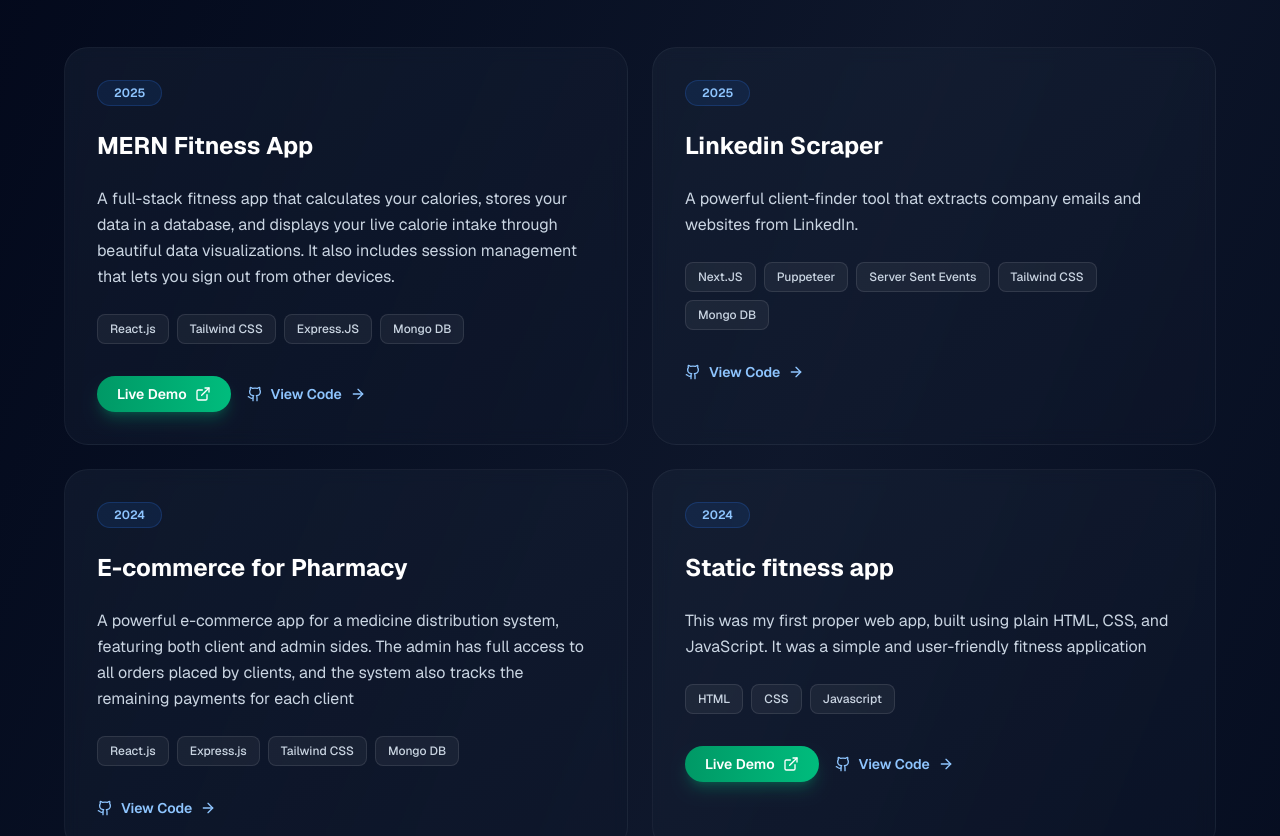
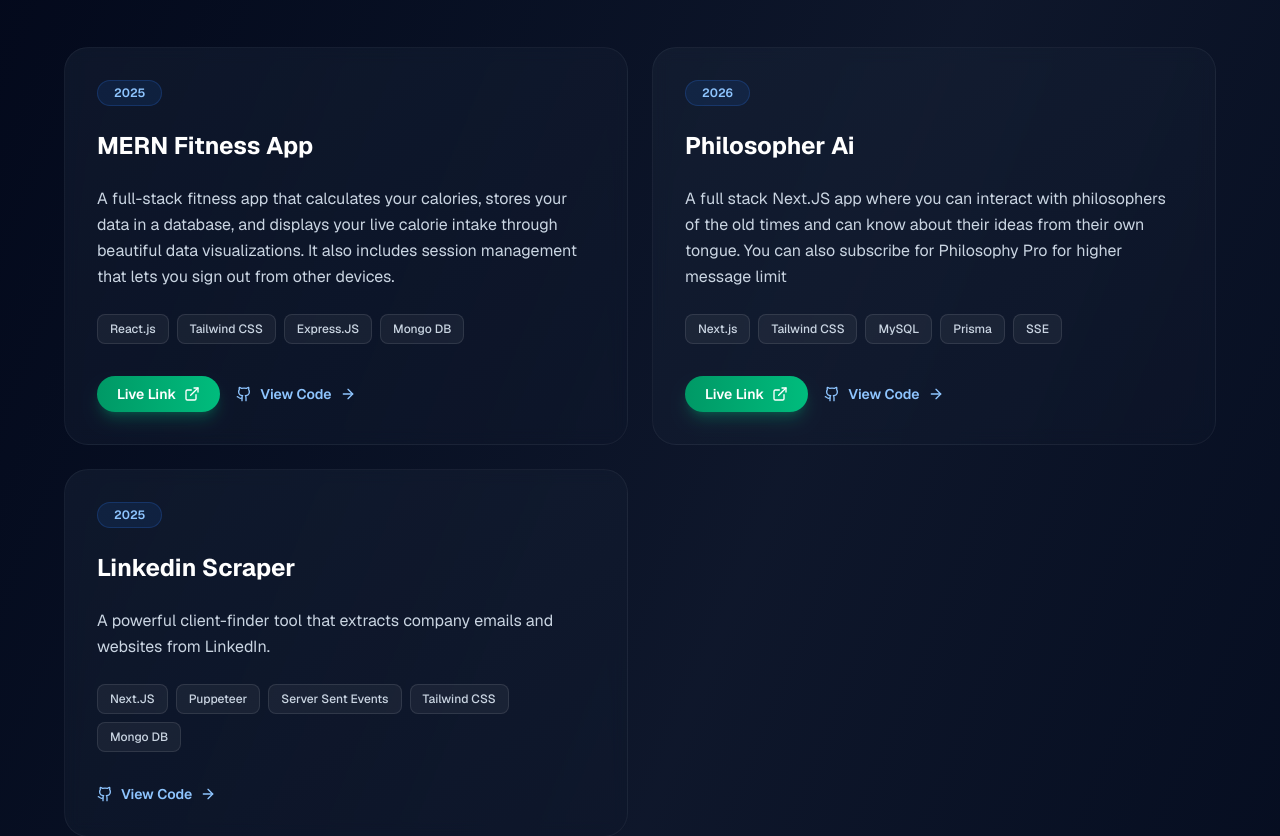
Before and after one commit to izhanwk/Portfolio-Website, a Next.js app: page / in a window 1280 px wide. Shown: the part 760-1596 px from the top of the page. Built offline with nearby package versions, Linux system fonts and the light colour scheme.

Commit message:
new update

```diff
--- a/app/page.js
+++ b/app/page.js
@@ -18,6 +18,15 @@ const projects = [
     live: "https://mern-fitness-app-one.vercel.app/",
   },
   {
+    title: "Philosopher Ai",
+    description:
+      "A full stack Next.JS app where you can interact with philosophers of the old times and can know about their ideas from their own tongue. You can also subscribe for Philosophy Pro for higher message limit",
+    stack: ["Next.js", "Tailwind CSS", "MySQL", "Prisma", "SSE"],
+    year: "2026",
+    href: "https://github.com/izhanwk/Philosophy-Ai",
+    live: "https://philosophy-ai-1bpi.vercel.app/",
+  },
+  {
     title: "Linkedin Scraper",
     description:
       "A powerful client-finder tool that extracts company emails and websites from LinkedIn.",
@@ -30,23 +39,6 @@ const projects = [
     ],
     year: "2025",
     href: "https://github.com/izhanwk/Client-Finder",
-  },
-  {
-    title: "E-commerce for Pharmacy",
-    description:
-      "A powerful e-commerce app for a medicine distribution system, featuring both client and admin sides. The admin has full access to all orders placed by clients, and the system also tracks the remaining payments for each client",
-    stack: ["React.js", "Express.js", "Tailwind CSS", "Mongo DB"],
-    year: "2024",
-    href: "https://github.com/izhanwk/online-store-admin",
-  },
-  {
-    title: "Static fitness app",
-    description:
-      "This was my first proper web app, built using plain HTML, CSS, and JavaScript. It was a simple and user-friendly fitness application",
-    stack: ["HTML", "CSS", "Javascript"],
-    year: "2024",
-    live: "https://izhanwk.github.io/JS-Fitness-App/",
-    href: "https://github.com/izhanwk/JS-Fitness-App",
   },
 ];
 
@@ -68,7 +60,7 @@ const capabilities = [
     title: "Backend development",
     caption:
       "Backend development, including building scalable APIs, managing databases, and ensuring secure server-side functionality.",
-    items: ["Next JS", "Node JS", "Express JS", "Mongo DB", "My SQL"],
+    items: ["Next JS", "Node JS", "Express JS", "Mongo DB", "My SQL", "Prisma"],
   },
   {
     title: "Web Scraping",
@@ -121,10 +113,10 @@ export default function App() {
           __html: JSON.stringify(structuredData),
         }}
       />
-      <div className="pointer-events-none absolute inset-0 bg-[radial-gradient(ellipse_at_top,_var(--tw-gradient-stops))] from-blue-900/20 via-transparent to-transparent" />
+      <div className="pointer-events-none absolute inset-0 bg-[radial-gradient(ellipse_at_top,var(--tw-gradient-stops))] from-blue-900/20 via-transparent to-transparent" />
 
-      <div className="pointer-events-none absolute -top-40 right-0 h-[300px] w-[300px] sm:h-[600px] sm:w-[600px] rounded-full bg-gradient-to-br from-blue-500/10 to-cyan-500/10 blur-3xl" />
-      <div className="pointer-events-none absolute bottom-0 left-0 h-[200px] w-[200px] sm:h-[400px] sm:w-[400px] rounded-full bg-gradient-to-tr from-emerald-500/10 to-blue-500/10 blur-3xl" />
+      <div className="pointer-events-none absolute -top-40 right-0 h-[300px] w-[300px] sm:h-[600px] sm:w-[600px] rounded-full bg-linear-to-br from-blue-500/10 to-cyan-500/10 blur-3xl" />
+      <div className="pointer-events-none absolute bottom-0 left-0 h-[200px] w-[200px] sm:h-[400px] sm:w-[400px] rounded-full bg-linear-to-tr from-emerald-500/10 to-blue-500/10 blur-3xl" />
 
       <main className="relative mx-auto max-w-7xl px-4 sm:px-6 py-12 sm:py-20 lg:px-16">
         <header className="grid gap-12 lg:grid-cols-[1.3fr_0.7fr] lg:gap-20 lg:items-start mb-20 sm:mb-32">
@@ -142,7 +134,7 @@ export default function App() {
             <div className="space-y-4 sm:space-y-6">
               <h1 className="text-4xl sm:text-5xl font-bold leading-[1.1] tracking-tight text-white lg:text-7xl">
                 Izhan.
-                <span className="text-4xl sm:text-5xl font-bold leading-[1.1] tracking-tight bg-gradient-to-r from-blue-600 to-cyan-600 bg-clip-text text-transparent lg:text-7xl">
+                <span className="text-4xl sm:text-5xl font-bold leading-[1.1] tracking-tight bg-linear-to-r from-blue-600 to-cyan-600 bg-clip-text text-transparent lg:text-7xl">
                   Dev
                 </span>
               </h1>
@@ -159,14 +151,14 @@ export default function App() {
 
             <div className="flex flex-col sm:flex-row flex-wrap gap-3 sm:gap-4 pt-4">
               <a
-                className="group inline-flex items-center justify-center gap-3 rounded-full bg-gradient-to-r from-blue-600 to-cyan-600 px-6 sm:px-8 py-3 sm:py-4 font-semibold text-white shadow-lg shadow-blue-500/25 transition-all duration-300 hover:shadow-xl hover:shadow-blue-500/40 hover:scale-[1.02] focus-visible:outline focus-visible:outline-2 focus-visible:outline-offset-2 focus-visible:outline-blue-500 text-sm sm:text-base"
+                className="group inline-flex items-center justify-center gap-3 rounded-full bg-linear-to-r from-blue-600 to-cyan-600 px-6 sm:px-8 py-3 sm:py-4 font-semibold text-white shadow-lg shadow-blue-500/25 transition-all duration-300 hover:shadow-xl hover:shadow-blue-500/40 hover:scale-[1.02] focus-visible:outline  focus-visible:outline-offset-2 focus-visible:outline-blue-500 text-sm sm:text-base"
                 href="#projects"
               >
                 View Projects
                 <ArrowRight className="h-4 w-4 sm:h-5 sm:w-5 transition-transform group-hover:translate-x-1" />
               </a>
               <a
-                className="inline-flex items-center justify-center gap-3 rounded-full border border-slate-700 bg-slate-800/50 px-6 sm:px-8 py-3 sm:py-4 font-semibold text-white backdrop-blur-sm transition-all duration-300 hover:border-slate-600 hover:bg-slate-800 focus-visible:outline focus-visible:outline-2 focus-visible:outline-offset-2 focus-visible:outline-slate-500 text-sm sm:text-base"
+                className="inline-flex items-center justify-center gap-3 rounded-full border border-slate-700 bg-slate-800/50 px-6 sm:px-8 py-3 sm:py-4 font-semibold text-white backdrop-blur-sm transition-all duration-300 hover:border-slate-600 hover:bg-slate-800 focus-visible:outline  focus-visible:outline-offset-2 focus-visible:outline-slate-500 text-sm sm:text-base"
                 href="#contact"
               >
                 Get in Touch
@@ -175,8 +167,8 @@ export default function App() {
           </div>
 
           <div className="relative lg:sticky lg:top-20 mt-8 lg:mt-0">
-            <div className="absolute -inset-2 sm:-inset-4 rounded-[2rem] sm:rounded-[3rem] bg-gradient-to-br from-blue-500/20 to-cyan-500/20 blur-2xl" />
-            <div className="relative rounded-[2rem] sm:rounded-[2.5rem] border border-white/10 bg-gradient-to-br from-slate-800/90 to-slate-900/90 p-6 sm:p-8 backdrop-blur-xl shadow-2xl">
+            <div className="absolute -inset-2 sm:-inset-4 rounded-4xl sm:rounded-[3rem] bg-linear-to-br from-blue-500/20 to-cyan-500/20 blur-2xl" />
+            <div className="relative rounded-4xl sm:rounded-[2.5rem] border border-white/10 bg-linear-to-br from-slate-800/90 to-slate-900/90 p-6 sm:p-8 backdrop-blur-xl shadow-2xl">
               <div className="mb-6 sm:mb-8 flex items-center gap-4">
                 <div className="rounded-xl bg-blue-500/10 p-3">
                   <Laptop className="h-5 w-5 sm:h-6 sm:w-6 text-blue-400" />
@@ -191,11 +183,12 @@ export default function App() {
                   {
                     label: "Front End",
                     content:
-                      "JavaScript, TypeScript, React.js, Next.js, Redux, Tailwind CSS",
+                      "TypeScript, React.js, Next.js, Redux, Tailwind CSS",
                   },
                   {
                     label: "Backend",
-                    content: "Node.js, Express.js, Server Sent Events (SSE)",
+                    content:
+                      "Node.js, Express.js, Server Sent Events (SSE), SQL/nonSQL, Prisma",
                   },
                   {
                     label: "Other",
@@ -278,9 +271,9 @@ export default function App() {
                         href={project.live}
                         target="_blank"
                         rel="noopener noreferrer"
-                        className="inline-flex items-center gap-2 rounded-full bg-gradient-to-r from-emerald-600 to-emerald-500 px-4 sm:px-5 py-2 text-xs sm:text-sm font-semibold text-white shadow-lg shadow-emerald-500/25 transition-all duration-300 hover:shadow-xl hover:shadow-emerald-500/40 hover:scale-105"
+                        className="inline-flex items-center gap-2 rounded-full bg-linear-to-r from-emerald-600 to-emerald-500 px-4 sm:px-5 py-2 text-xs sm:text-sm font-semibold text-white shadow-lg shadow-emerald-500/25 transition-all duration-300 hover:shadow-xl hover:shadow-emerald-500/40 hover:scale-105"
                       >
-                        Live Demo
+                        Live Link
                         <ExternalLink className="h-3 w-3 sm:h-4 sm:w-4" />
                       </a>
                     )}
@@ -321,7 +314,7 @@ export default function App() {
             {capabilities.map((capability, index) => (
               <article
                 key={capability.title}
-                className="group rounded-2xl sm:rounded-3xl border border-white/5 bg-gradient-to-br from-slate-800/40 to-slate-900/40 p-6 sm:p-8 backdrop-blur-sm transition-all duration-500 hover:border-white/20 hover:bg-slate-800/60"
+                className="group rounded-2xl sm:rounded-3xl border border-white/5 bg-linear-to-br from-slate-800/40 to-slate-900/40 p-6 sm:p-8 backdrop-blur-sm transition-all duration-500 hover:border-white/20 hover:bg-slate-800/60"
                 style={{ animationDelay: `${index * 100}ms` }}
               >
                 <h3 className="text-xl sm:text-2xl font-bold text-white transition-colors group-hover:text-blue-300">
@@ -347,18 +340,18 @@ export default function App() {
 
         <section
           id="contact"
-          className="relative overflow-hidden rounded-[2rem] sm:rounded-[3rem] border border-white/10
-  bg-gradient-to-br from-blue-900/20 via-slate-800/40 to-slate-900/40
+          className="relative overflow-hidden rounded-4xl sm:rounded-[3rem] border border-white/10
+  bg-linear-to-br from-blue-900/20 via-slate-800/40 to-slate-900/40
   p-6 sm:p-10 lg:p-16 backdrop-blur-xl"
         >
           <div
             className="absolute -right-10 sm:-right-20 -top-10 sm:-top-20 h-32 sm:h-64 w-32 sm:w-64 rounded-full
-    bg-gradient-to-br from-blue-500/20 to-cyan-500/20 blur-3xl"
+    bg-linear-to-br from-blue-500/20 to-cyan-500/20 blur-3xl"
           />
 
           <div
             className="absolute -bottom-10 sm:-bottom-20 -left-10 sm:-left-20 h-32 sm:h-64 w-32 sm:w-64 rounded-full
-    bg-gradient-to-tr from-emerald-500/20 to-blue-500/20 blur-3xl"
+    bg-linear-to-tr from-emerald-500/20 to-blue-500/20 blur-3xl"
           />
 
           <div className="relative space-y-6 sm:space-y-8">
```
